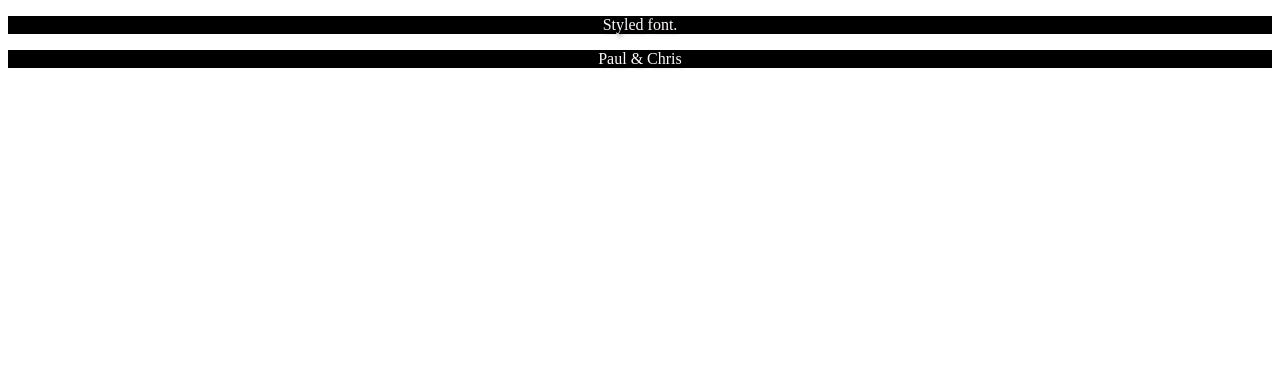
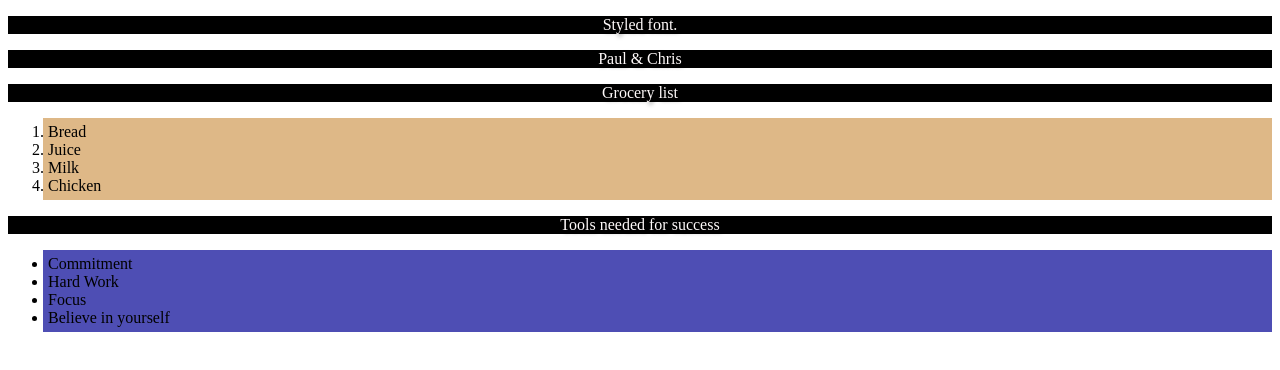
Before and after one commit to nisakay/HTML-and-CSS-Projects, a plain HTML site: page Basic_HTML_and_CSS/Basic_HTML_5.html in a window 1280 px wide. Drawn offline with Linux system fonts and the light colour scheme.

Commit message:
Second commit

```diff
--- a/Basic_HTML_and_CSS/Basic_CSS_2.css
+++ b/Basic_HTML_and_CSS/Basic_CSS_2.css
@@ -1,8 +1,22 @@
 p {
 	color: snow;
 	background: black;
-	font_style: bold;
+	font-style: bold;
 	text-align: center;
 	text-shadow: 2px 2px 4px #000000;
 	/*This is linked to the CSS basic file*/
    }
+
+ol {
+
+	background: burlywood;
+ 	padding: 5px;
+  	margin-left: 35px;
+}
+
+ul {
+
+	background: rgb(78, 78, 180);
+ 	padding: 5px;
+  	margin-left: 35px;
+}
--- a/Basic_HTML_and_CSS/Basic_HTML_5.html
+++ b/Basic_HTML_and_CSS/Basic_HTML_5.html
@@ -5,5 +5,21 @@
 		<link rel="stylesheet" type= "text/css" href= "Basic_CSS_2.css">
 		<p>Styled font.</p>
 		<p>Paul &amp; Chris</p>
+
+		<p>Grocery list</p>
+		<ol>
+			<li>Bread</li>
+			<li>Juice</li>
+			<li>Milk</li>
+			<li>Chicken</li>
+		</ol>
+
+		<p>Tools needed for success</p>
+		<ul>
+			<li>Commitment</li>
+			<li>Hard Work</li>
+			<li>Focus</li>
+			<li>Believe in yourself</li>
+		</ul>
 	</body>
 </html>
```
